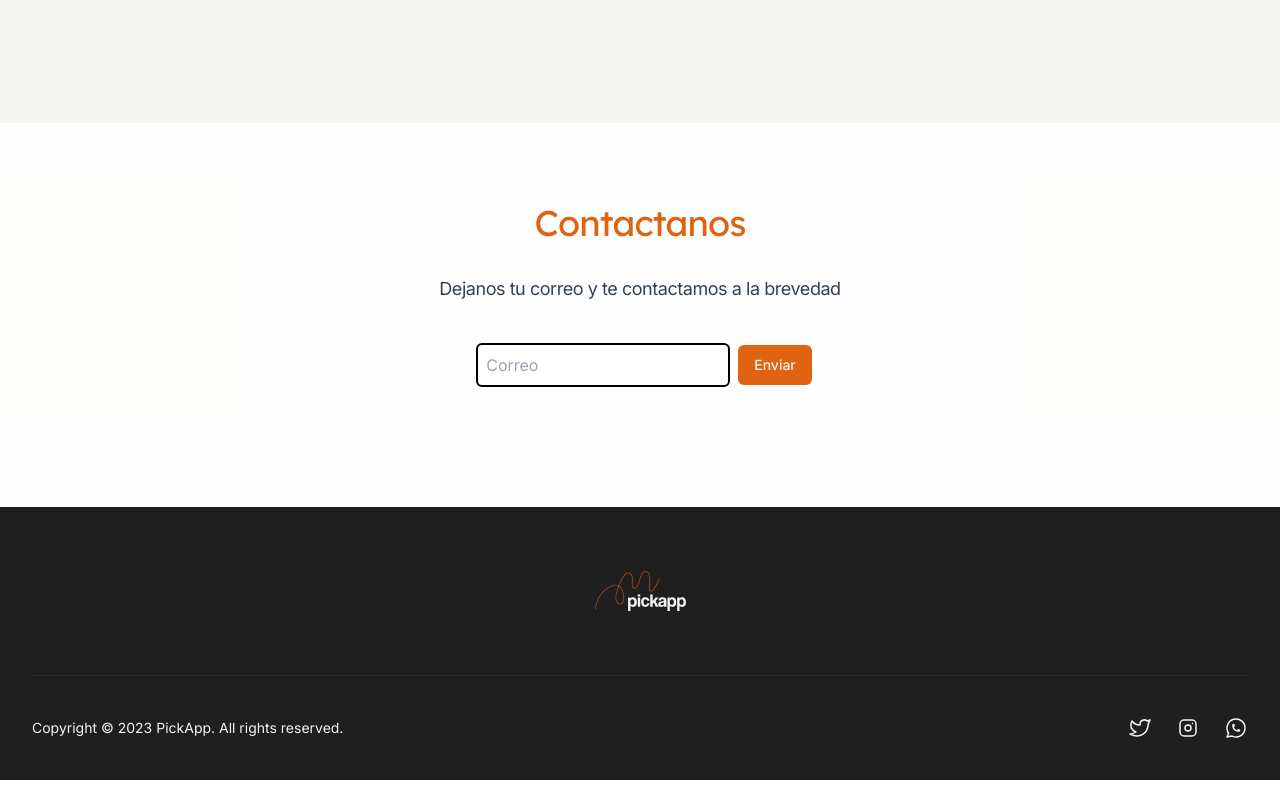
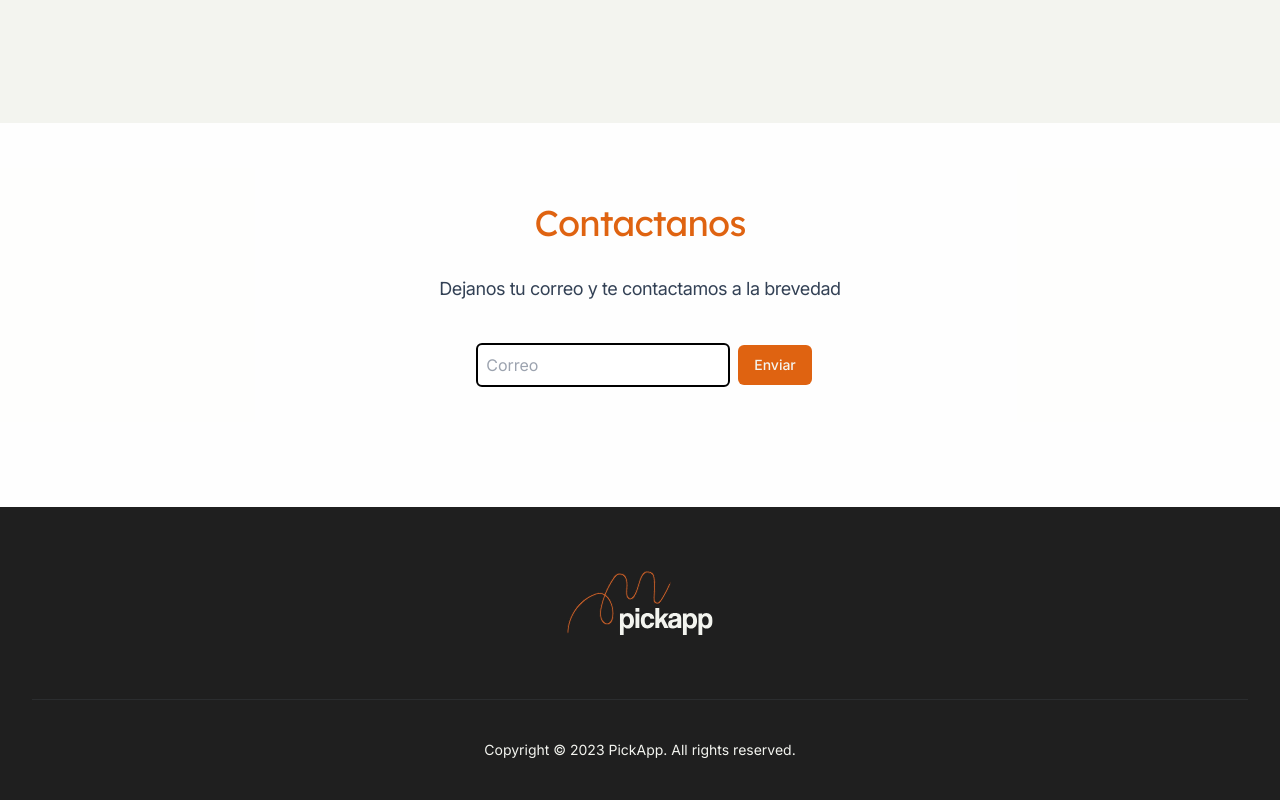
Before and after one commit to amilcarrey/pickapp-landing, a Next.js app: page / in a window 1280 px wide. Shown: the part 1865-2665 px from the top of the page. Built offline with nearby package versions, Linux system fonts and the light colour scheme.

Commit message:
Fix footer

```diff
--- a/src/components/Footer.tsx
+++ b/src/components/Footer.tsx
@@ -1,5 +1,3 @@
-import Link from 'next/link'
-
 import { Container } from '@/components/Container'
 import { Logo } from '@/components/Logo'
 
@@ -8,10 +6,10 @@ export function Footer() {
     <footer className="bg-secondary">
       <Container>
         <div className="flex justify-center py-16">
-          <Logo className="mx-auto h-10 w-auto" />
+          <Logo className="mx-auto h-16 w-auto" />
         </div>
-        <div className="flex flex-col items-center border-t border-slate-400/10 py-10 sm:flex-row-reverse sm:justify-between">
-          <div className="flex gap-x-6">
+        <div className="flex flex-col items-center justify-center border-t border-slate-400/10 py-10">
+          {/* <div className="flex gap-x-6">
             <Link
               href="https://twitter.com"
               className="group"
@@ -78,7 +76,7 @@ export function Footer() {
                 <path d="M9 10a0.5 .5 0 0 0 1 0v-1a0.5 .5 0 0 0 -1 0v1a5 5 0 0 0 5 5h1a0.5 .5 0 0 0 0 -1h-1a0.5 .5 0 0 0 0 1" />
               </svg>
             </Link>
-          </div>
+          </div> */}
           <p className="mt-6 text-sm text-light sm:mt-0">
             Copyright &copy; {new Date().getFullYear()} PickApp. All rights
             reserved.
```
